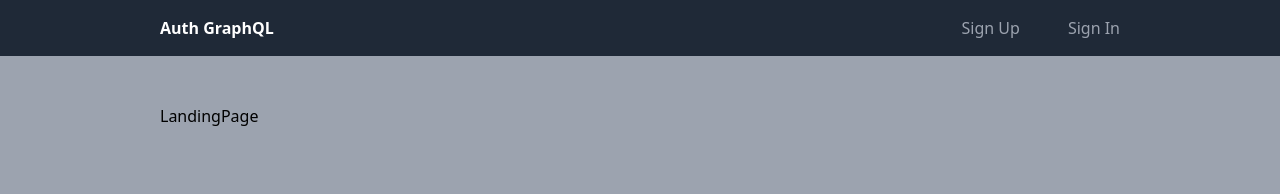
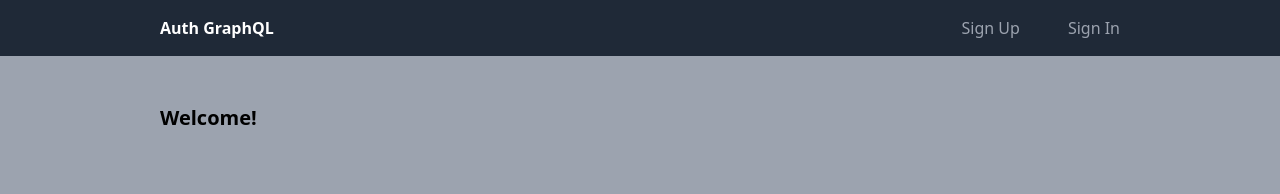
Before and after one commit to kmanadkat/graphql-with-react, a React (Create React App) app in the folder auth-graphql/client/: page / in a window 1280 px wide. Shown: the top 194 px of the page. Built offline with nearby package versions, Linux system fonts and the light colour scheme; no server answers.

Commit message:
Section 13 - Auth Status & Signout Queries Integrated

```diff
--- a/auth-graphql/client/src/App.js
+++ b/auth-graphql/client/src/App.js
@@ -1,17 +1,39 @@
-import { BrowserRouter, Link, NavLink, Route, Routes } from "react-router-dom";
+import { useMutation, useQuery } from "@apollo/client";
+import _get from "lodash/get";
+import { BrowserRouter, Route, Routes } from "react-router-dom";
 import Navbar from "./components/Navbar";
 import Dashboard from "./pages/Dashboard";
 import LandingPage from "./pages/LandingPage";
 import SignInPage from "./pages/SignInPage";
 import SignUpPage from "./pages/SignUpPage";
+import GET_AUTH_USER from "./queries/authStatus";
+import SIGN_OUT_USER from "./queries/signOut";
 
 function App() {
+  const { data, loading } = useQuery(GET_AUTH_USER)
+  const [exec, { loading: signOutLoading }] = useMutation(SIGN_OUT_USER)
+
+  const handleSignOut = () => {
+    exec()
+  }
+
+  const getWelcomeMessage = () => {
+    let message = 'Welcome!'
+    const user = _get(data, 'user', null)
+    if (loading || signOutLoading) {
+      message = 'Loading...'
+    } else if (user) {
+      message = `${user.email}`
+    }
+    return message
+  }
+
   return (
     <BrowserRouter>
-      <Navbar />
+      <Navbar handleSignOut={handleSignOut} />
       <main className="w-3/4 mx-auto">
         <Routes>
-          <Route path="/" element={<LandingPage />} />
+          <Route path="/" element={<LandingPage message={getWelcomeMessage()} />} />
           <Route path="/sign-up" element={<SignUpPage />} />
           <Route path="/sign-in" element={<SignInPage />} />
           <Route path="/dashboard" element={<Dashboard />} />
--- a/auth-graphql/client/src/components/Navbar.jsx
+++ b/auth-graphql/client/src/components/Navbar.jsx
@@ -1,13 +1,14 @@
 import React from 'react'
 import { Link, NavLink } from 'react-router-dom'
 
-const Navbar = () => {
+const Navbar = ({ authenticated = false, handleSignOut }) => {
   return (
     <nav className="py-4 bg-gray-800 mb-12 text-white">
       <div className="w-3/4 mx-auto flex">
         <h1 className="brand font-semibold">
           <Link to="/">Auth GraphQL</Link>
         </h1>
+        {!authenticated && (
           <ul className="ml-auto flex gap-12">
             <li>
               <NavLink to="/sign-up">Sign Up</NavLink>
@@ -16,6 +17,14 @@ const Navbar = () => {
               <NavLink to="/sign-in">Sign In</NavLink>
             </li>
           </ul>
+        )}
+        {authenticated && (
+          <ul className="ml-auto flex gap-12">
+            <button className="text-gray-400" onClick={handleSignOut}>
+              Sign Out
+            </button>
+          </ul>
+        )}
       </div>
     </nav>
   )
--- a/auth-graphql/client/src/index.js
+++ b/auth-graphql/client/src/index.js
@@ -1,11 +1,20 @@
 import React from 'react';
 import ReactDOM from 'react-dom/client';
+import { ApolloClient, InMemoryCache, ApolloProvider } from '@apollo/client'
 import App from './App';
 import './index.scss';
 
 const root = ReactDOM.createRoot(document.getElementById('root'));
+
+const client = new ApolloClient({
+  uri: 'http://localhost:8000/graphql',
+  cache: new InMemoryCache({
+    dataIdFromObject: (obj) => obj.id
+  })
+});
+
 root.render(
-  <React.StrictMode>
+  <ApolloProvider client={client}>
     <App />
-  </React.StrictMode>
+  </ApolloProvider>
 );
--- a/auth-graphql/client/src/pages/LandingPage.jsx
+++ b/auth-graphql/client/src/pages/LandingPage.jsx
@@ -1,7 +1,11 @@
 import React from 'react'
 
-const LandingPage = () => {
-  return <div>LandingPage</div>
+const LandingPage = ({ message }) => {
+  return (
+    <div>
+      <p className="text-xl font-semibold">{message}</p>
+    </div>
+  )
 }
 
 export default LandingPage
--- /dev/null
+++ b/auth-graphql/client/src/queries/authStatus.js
@@ -0,0 +1,9 @@
+import { gql } from "@apollo/client";
+
+const GET_AUTH_USER = gql`
+  query {
+    user{ id, email }
+  }
+`
+
+export default GET_AUTH_USER
--- /dev/null
+++ b/auth-graphql/client/src/queries/signOut.js
@@ -0,0 +1,11 @@
+import { gql } from "@apollo/client";
+
+const SIGN_OUT_USER = gql`
+  mutation {
+    signOut {
+      email
+    }
+  }
+`
+
+export default SIGN_OUT_USER
```
Also changed, not shown: auth-graphql/client/src/queries/signIn.js (added), auth-graphql/client/src/queries/signUp.js (added). Lines whose indentation alone changed are shown as unchanged.
